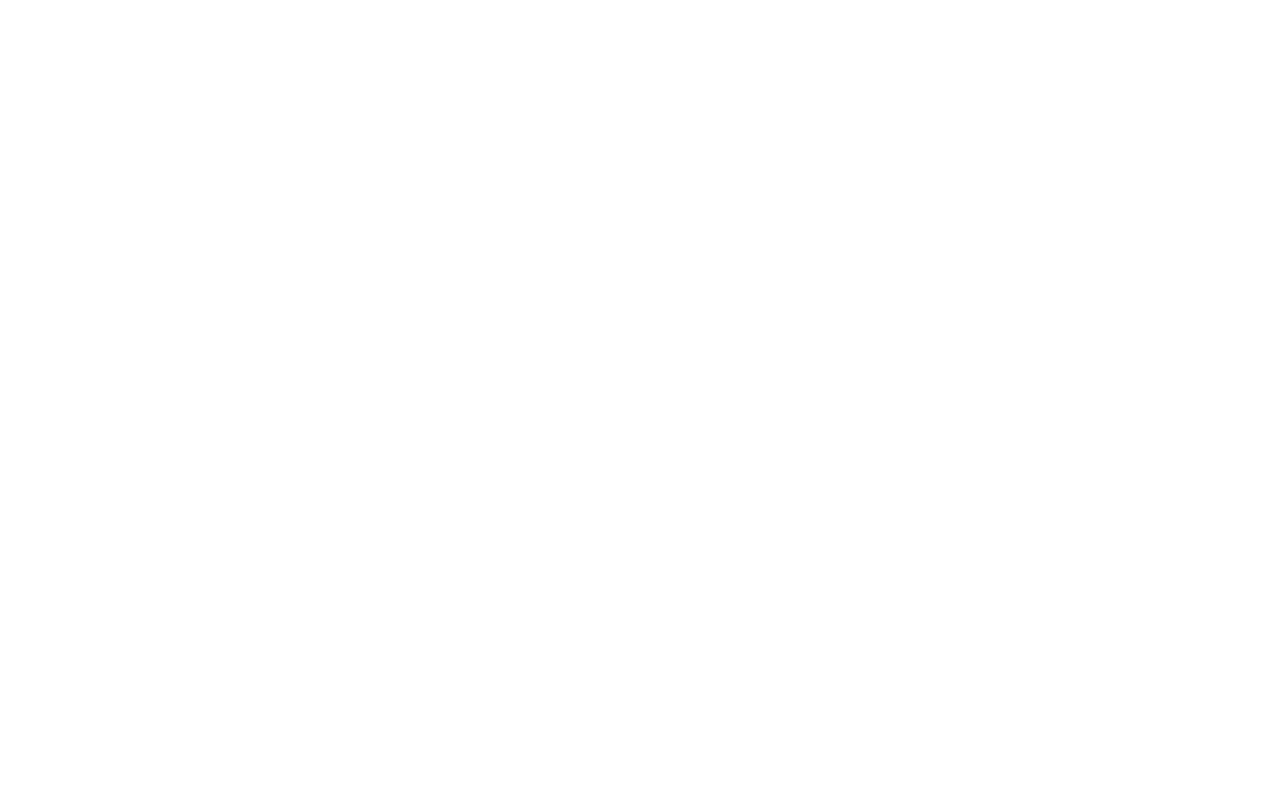
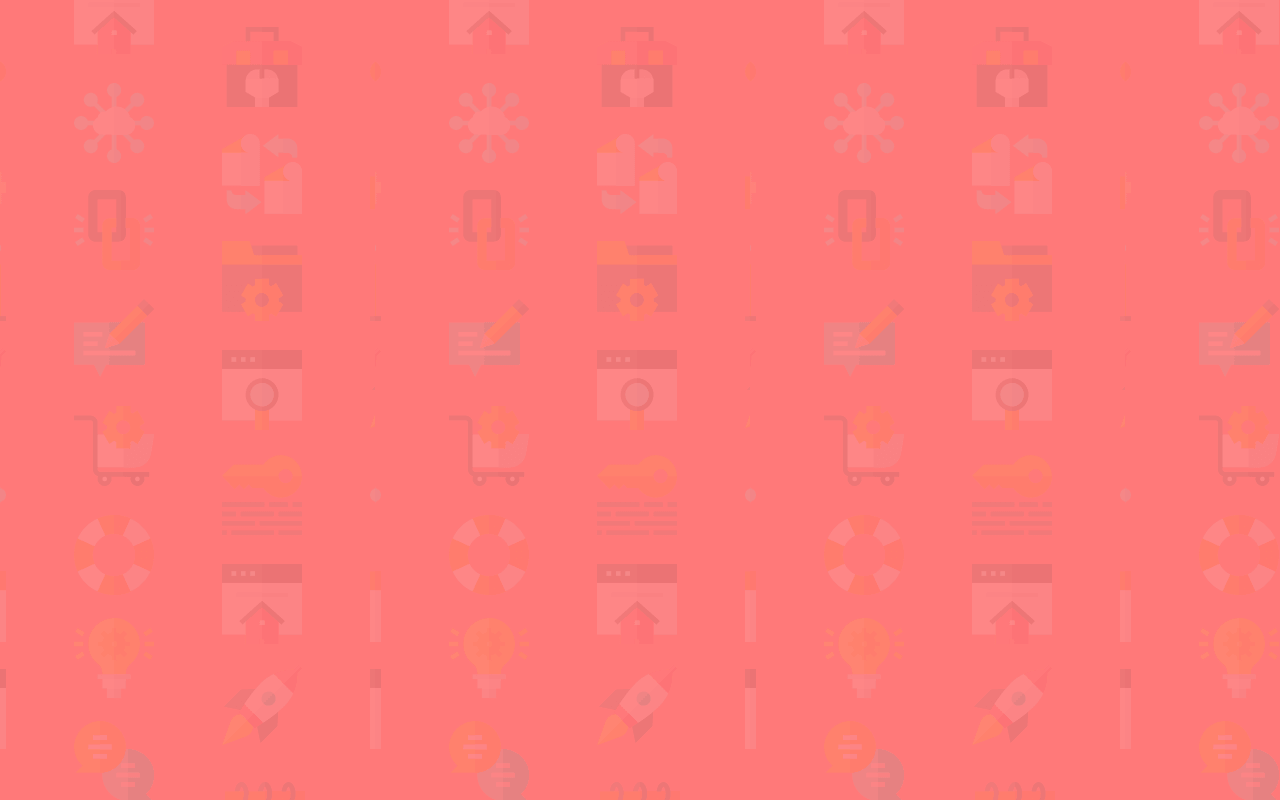
Before and after one commit to gia-grigalashvili/intro-component-with-signup-form-master-ty, a React (Vite) app: page / in a window 1280 px wide. Built offline with nearby package versions, Linux system fonts and the light colour scheme.

Commit message:
made background

```diff
--- a/src/index.css
+++ b/src/index.css
@@ -0,0 +1,10 @@
+* {
+  margin: 0px;
+  padding: 0px;
+  box-sizing: border-box;
+}
+
+body {
+  background-color: #ff7979;
+  background-image: url(/public/images/bg-intro-mobile.png);
+}
```
